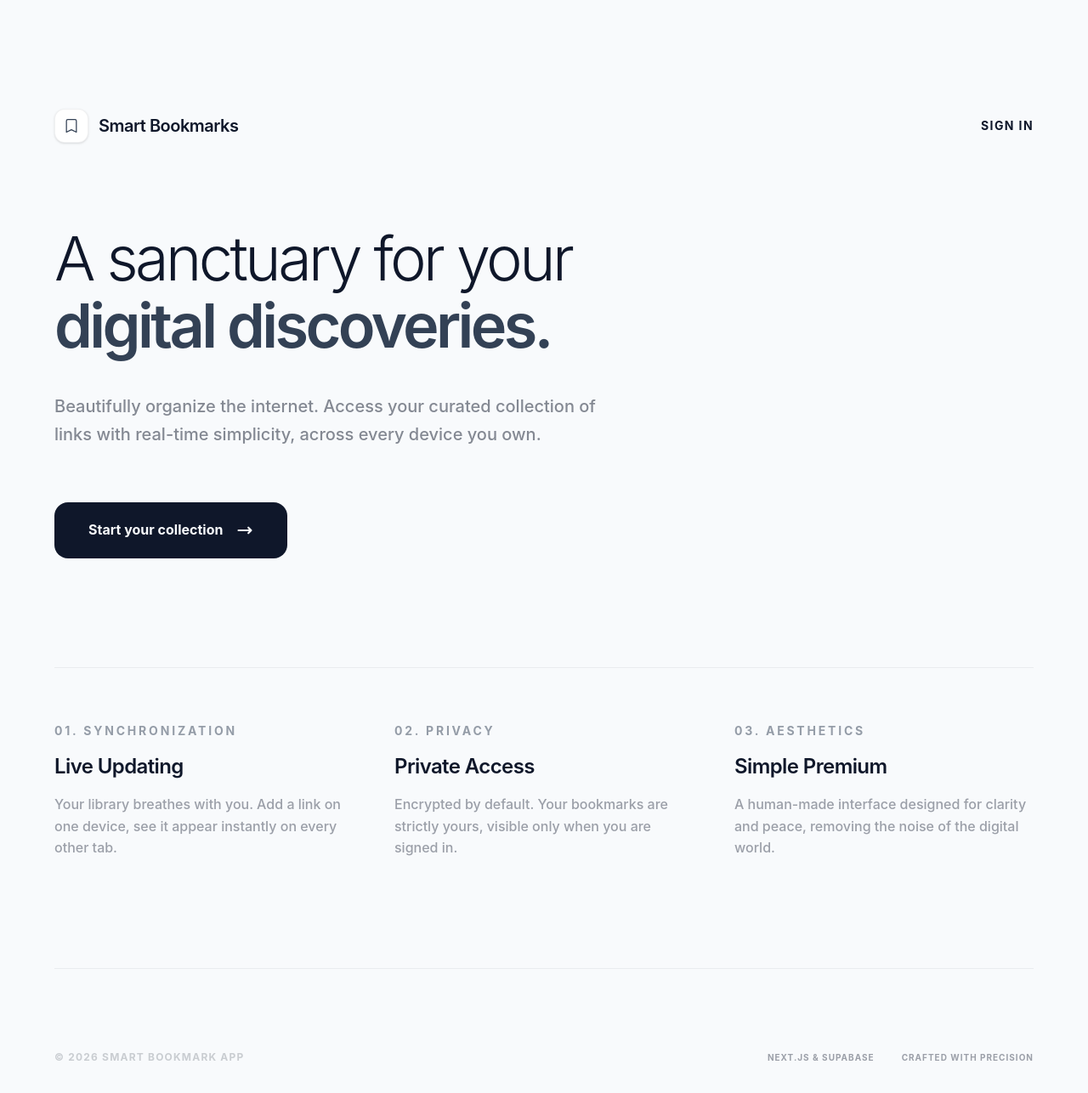
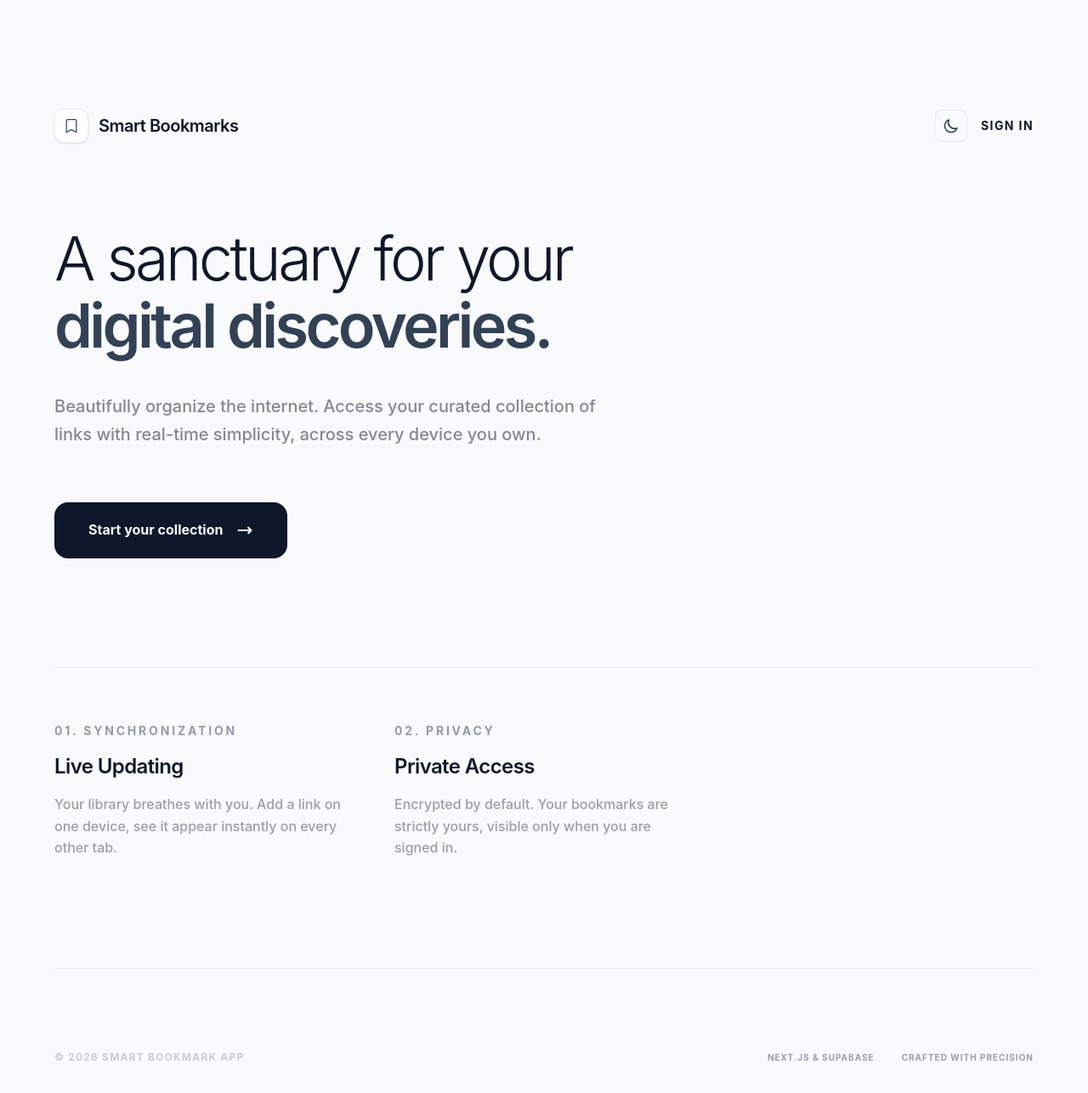
Before and after one commit to Harikrishna3/smart-bookmark-app, a Next.js app: page / in a window 1280 px wide. Shown: the top 1286 px of the page at 85% size. Built offline with nearby package versions, Linux system fonts and the light colour scheme; no server answers.

Commit message:
refactor: clean up landing page layout
- Removed redundant 'Aesthetics' feature section
- Streamlined features grid to 2 columns
- Added theme toggle to landing page header
- Improved page structure and clarity

```diff
--- a/src/app/page.tsx
+++ b/src/app/page.tsx
@@ -1,3 +1,4 @@
+import ThemeToggle from '@/components/ThemeToggle'
 import Link from 'next/link'
 import { createClient } from '@/lib/supabase/server'
 
@@ -20,12 +21,15 @@
             </div>
             <span className="text-xl font-semibold tracking-tight">Smart Bookmarks</span>
           </div>
+          <div className="flex items-center gap-4">
+            <ThemeToggle />
             <Link
               href={user ? '/dashboard' : '/login'}
               className="text-sm font-bold uppercase tracking-widest text-foreground hover:text-accent transition-smooth border-b border-transparent hover:border-accent"
             >
               {user ? 'Dashboard' : 'Sign In'}
             </Link>
+          </div>
         </div>
 
         {/* Hero Section */}
@@ -61,11 +65,6 @@
             <h3 className="text-2xl font-semibold tracking-tight">Private Access</h3>
             <p className="text-foreground/40 font-medium">Encrypted by default. Your bookmarks are strictly yours, visible only when you are signed in.</p>
           </div>
-          <div className="space-y-4">
-            <div className="text-sm font-bold uppercase tracking-[0.2em] text-accent opacity-50">03. Aesthetics</div>
-            <h3 className="text-2xl font-semibold tracking-tight">Simple Premium</h3>
-            <p className="text-foreground/40 font-medium">A human-made interface designed for clarity and peace, removing the noise of the digital world.</p>
-          </div>
         </div>
 
         {/* Footer */}
```
Lines whose indentation alone changed are shown as unchanged.
